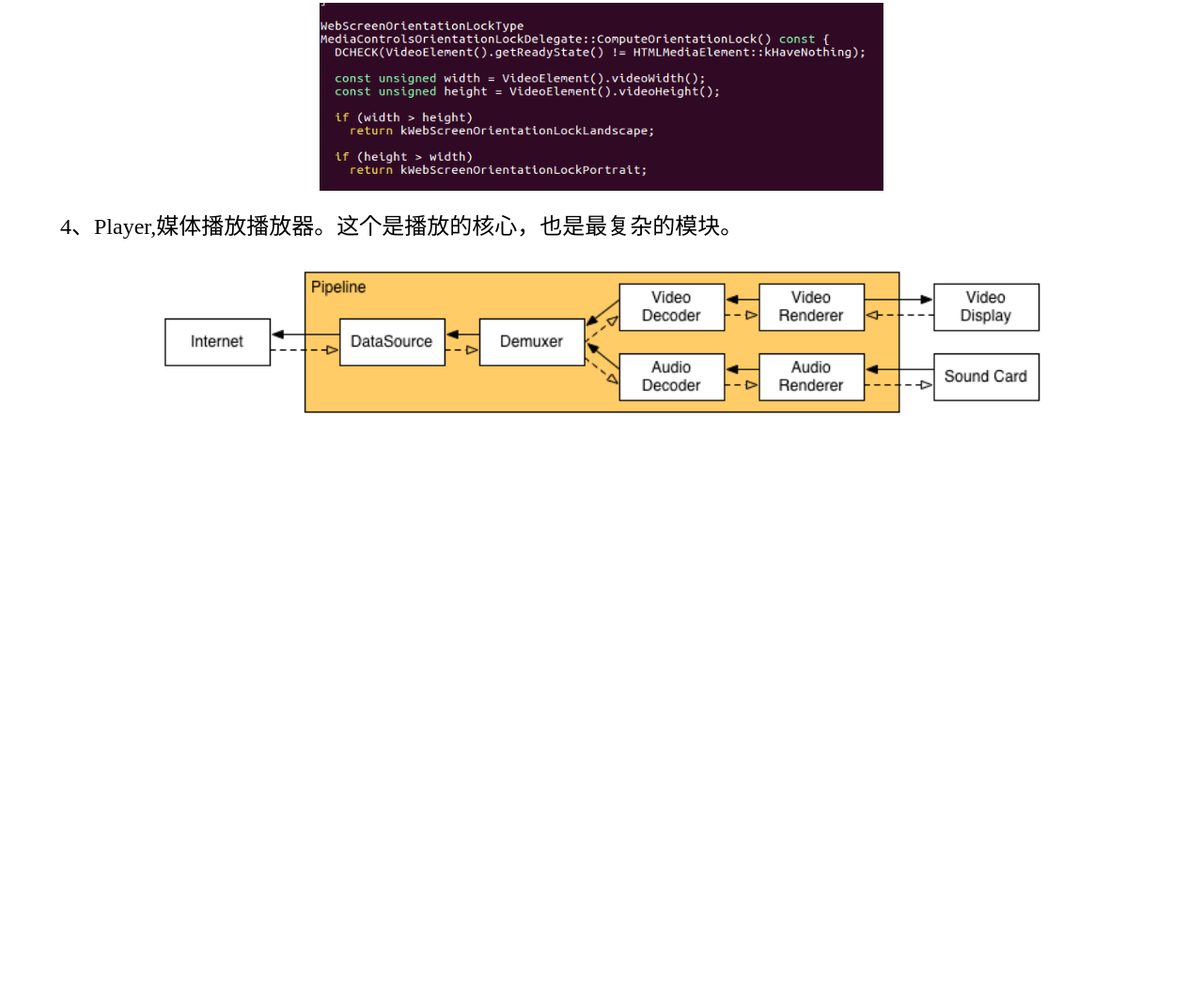
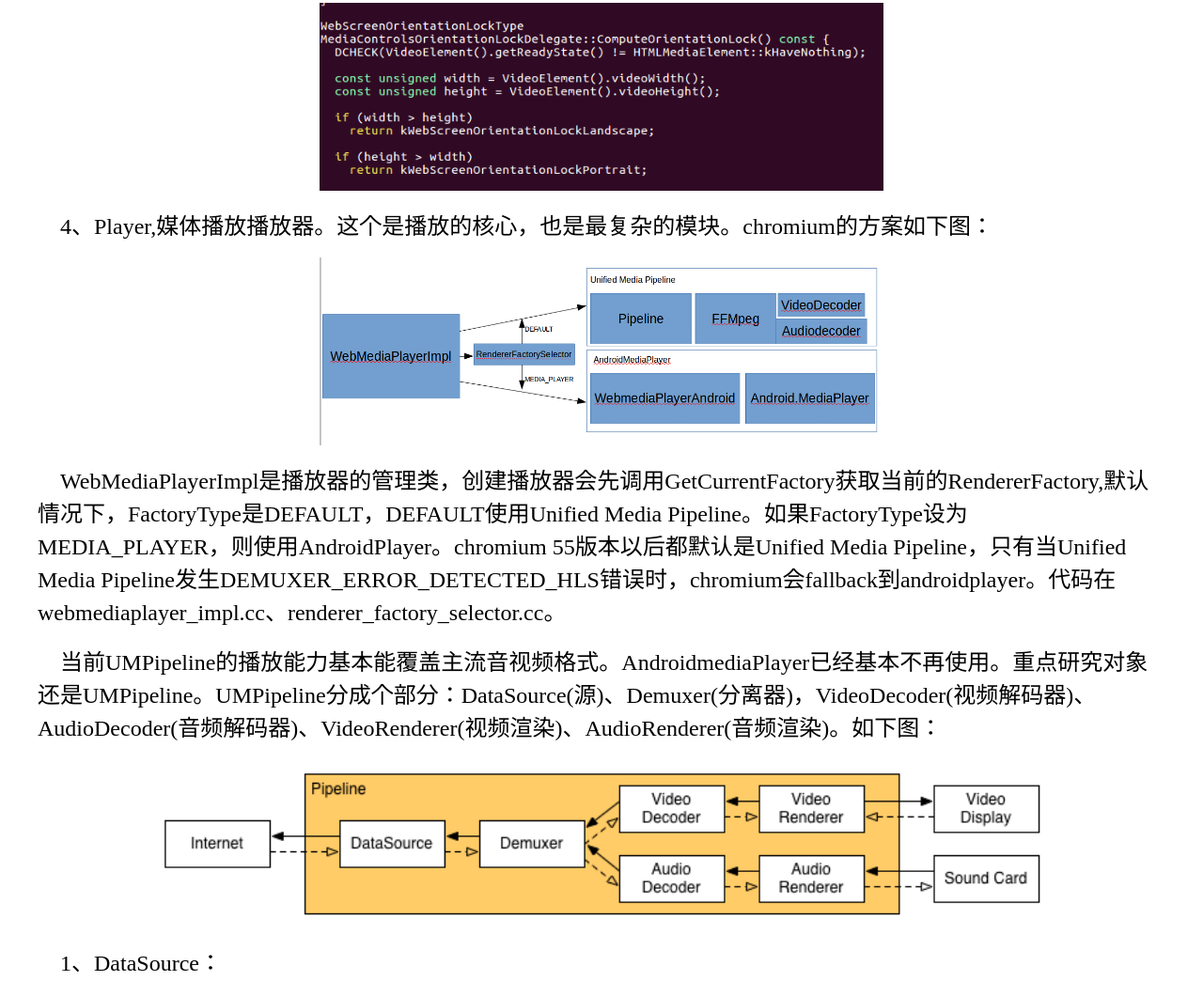
Before and after one commit to li311/Chromium-Test, a plain HTML site: page version/B002/b002.html in a window 1280 px wide. Shown: the part 1372-2416 px from the top of the page at 94% size. Before the commit the page ends 1883 px from the top, so only its background shows below. Drawn offline with Linux system fonts and the light colour scheme.

Commit message:
Update B002 2

```diff
--- a/version/B002/b002.html
+++ b/version/B002/b002.html
@@ -92,7 +92,28 @@
   <br/>
 
   <div id="summary" style="font-size:24px">
-      &emsp;4、Player,媒体播放播放器。这个是播放的核心，也是最复杂的模块。
+      &emsp;4、Player,媒体播放播放器。这个是播放的核心，也是最复杂的模块。chromium的方案如下图：
+  </div>
+
+  <br/>
+
+  <div align = "middle" width = "100%">
+     <img src = "PlayerFN.png" align = "middle" width = "50%" height = "200px"></img>
+  </div>
+
+  <br/>
+
+  <div id="summary" style="font-size:24px">
+    &emsp;WebMediaPlayerImpl是播放器的管理类，创建播放器会先调用GetCurrentFactory获取当前的RendererFactory,默认情况下，FactoryType是DEFAULT，DEFAULT使用Unified Media Pipeline。如果FactoryType设为
+    MEDIA_PLAYER，则使用AndroidPlayer。chromium 55版本以后都默认是Unified Media Pipeline，只有当Unified Media Pipeline发生DEMUXER_ERROR_DETECTED_HLS错误时，chromium会fallback到androidplayer。代码在
+    webmediaplayer_impl.cc、renderer_factory_selector.cc。
+  </div>
+
+  <br/>
+
+  <div id="summary" style="font-size:24px">
+    &emsp;当前UMPipeline的播放能力基本能覆盖主流音视频格式。AndroidmediaPlayer已经基本不再使用。重点研究对象还是UMPipeline。UMPipeline分成个部分：DataSource(源)、Demuxer(分离器)，VideoDecoder(视频解码器)、
+    AudioDecoder(音频解码器)、VideoRenderer(视频渲染)、AudioRenderer(音频渲染)。如下图：
   </div>
 
   <br/>
@@ -103,6 +124,18 @@
 
   <br/>
 
+  <div id="summary" style="font-size:24px">
+    &emsp;1、DataSource：
+  </div>
+
+  <br/>
+
+  <div align = "middle" width = "100%">
+     <img src = "PipelineFilter.png" align = "middle" width = "40%" height = "550px"></img>
+  </div>
+
+  <br/>
+
 
   <script>
   </script>
```
Also changed, not shown: version/B001/b001.html (+1 -1 lines), img/B001/decodererror.png (deleted), version/B002/PipelineFilter.png (added), version/B002/PlayerFN.png (added).
